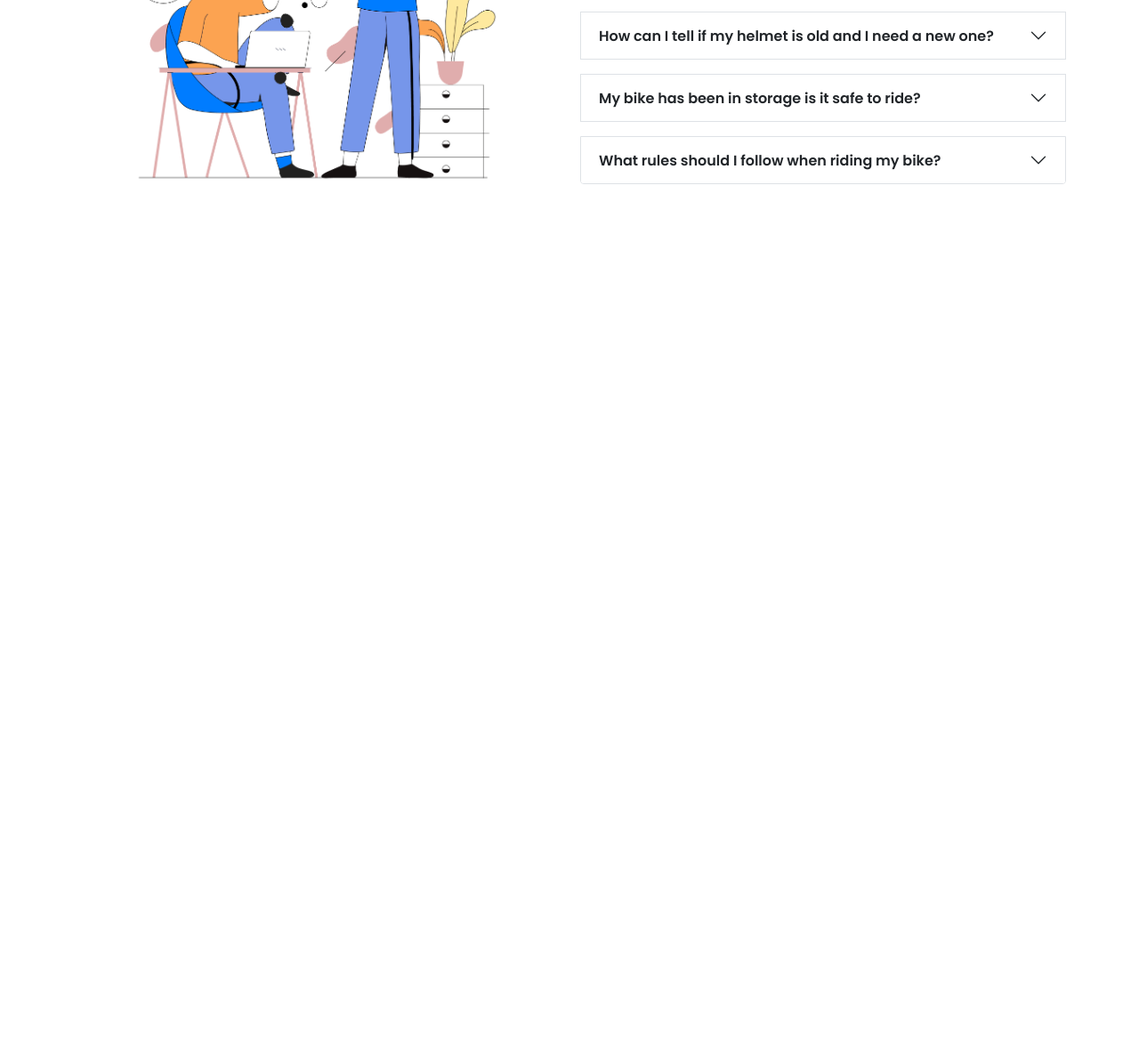
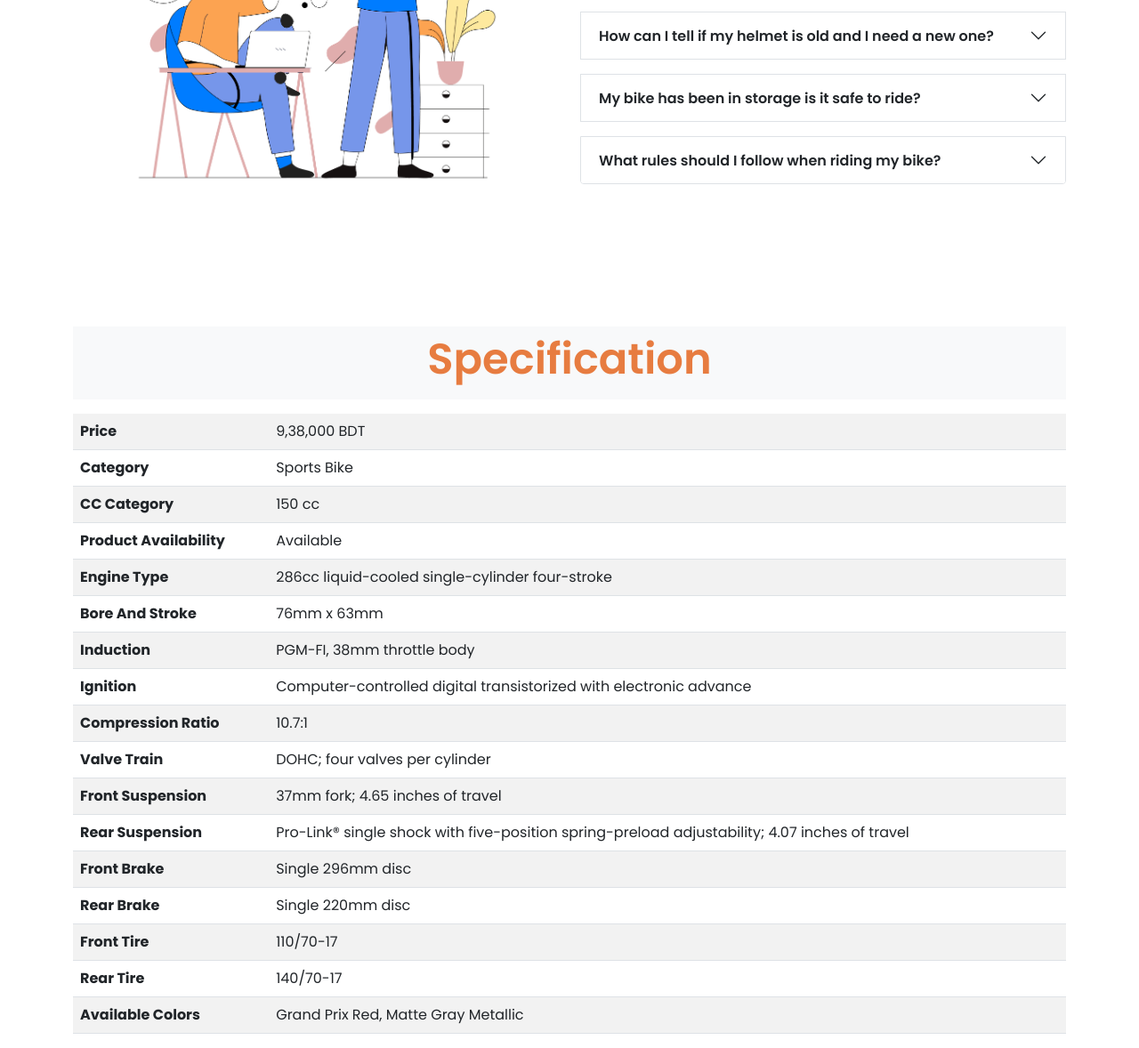
Before and after one commit to mahedee007/honda-website, a plain HTML site: page index.html in a window 1280 px wide. Shown: the part 2331-3509 px from the top of the page at 89% size. Before the commit the page ends 2602 px from the top, so only its background shows below. Drawn offline with nearby package versions, Linux system fonts and the light colour scheme.

Commit message:
specification added

```diff
--- a/css/style.css
+++ b/css/style.css
@@ -109,3 +109,15 @@ hr {
   font-family: "Poppins", sans-serif;
   font-weight: 600;
 }
+/*---------------------
+ SPECIFICATION SECTION
+ ----------------------*/
+#specification {
+  font-family: "Poppins", sans-serif;
+  margin-top: 9rem;
+}
+.spec-title {
+  font-size: 3rem;
+  font-weight: 600;
+  color: #e77c40;
+}
--- a/index.html
+++ b/index.html
@@ -234,6 +234,89 @@
         </section>
         <!-- FAQ SECTION ENDS HERE -->
 
+        <!-- SPECIFICATION SECTION -->
+        <section class="container" id="specification">
+            <div class="text-center bg-light py-2">
+                <h2 class="spec-title">Specification</h2>
+            </div>
+            <table class="table table-striped table-hover my-3">
+
+                  <tbody>
+                    <tr>
+                      <th scope="row">Price</th>
+                      <td>9,38,000 BDT</td>
+
+                    </tr>
+                    <tr>
+                      <th scope="row">Category</th>
+                      <td>Sports Bike</td>
+
+                    </tr>
+                    <tr>
+                      <th scope="row">CC Category</th>
+                      <td>150 cc</td>
+                    </tr>
+                    <tr>
+                      <th scope="row">Product Availability</th>
+                      <td>Available</td>
+                    </tr>
+                    <tr>
+                      <th scope="row">Engine Type</th>
+                      <td>286cc liquid-cooled single-cylinder four-stroke</td>
+                    </tr>
+                    <tr>
+                      <th scope="row">Bore And Stroke</th>
+                      <td>76mm x 63mm</td>
+                    </tr>
+                    <tr>
+                      <th scope="row">Induction</th>
+                      <td>PGM-FI, 38mm throttle body</td>
+                    </tr>
+                    <tr>
+                      <th scope="row">Ignition</th>
+                      <td>Computer-controlled digital transistorized with electronic advance</td>
+                    </tr>
+                    <tr>
+                      <th scope="row">Compression Ratio</th>
+                      <td>10.7:1</td>
+                    </tr>
+                    <tr>
+                      <th scope="row">Valve Train</th>
+                      <td>DOHC; four valves per cylinder</td>
+                    </tr>
+                    <tr>
+                      <th scope="row">Front Suspension</th>
+                      <td>37mm fork; 4.65 inches of travel</td>
+                    </tr>
+                    <tr>
+                      <th scope="row">Rear Suspension</th>
+                      <td>Pro-Link® single shock with five-position spring-preload adjustability; 4.07 inches of travel</td>
+                    </tr>
+                    <tr>
+                      <th scope="row">Front Brake</th>
+                      <td>Single 296mm disc</td>
+                    </tr>
+                    <tr>
+                      <th scope="row">Rear Brake</th>
+                      <td>Single 220mm disc</td>
+                    </tr>
+                    <tr>
+                      <th scope="row">Front Tire</th>
+                      <td>110/70-17</td>
+                    </tr>
+                    <tr>
+                      <th scope="row">Rear Tire</th>
+                      <td>140/70-17</td>
+                    </tr>
+                    <tr>
+                      <th scope="row">Available Colors</th>
+                      <td>Grand Prix Red, Matte Gray Metallic</td>
+                    </tr>
+                  </tbody>
+              </table>
+
+        </section>
+
     </main>
 
 
```
